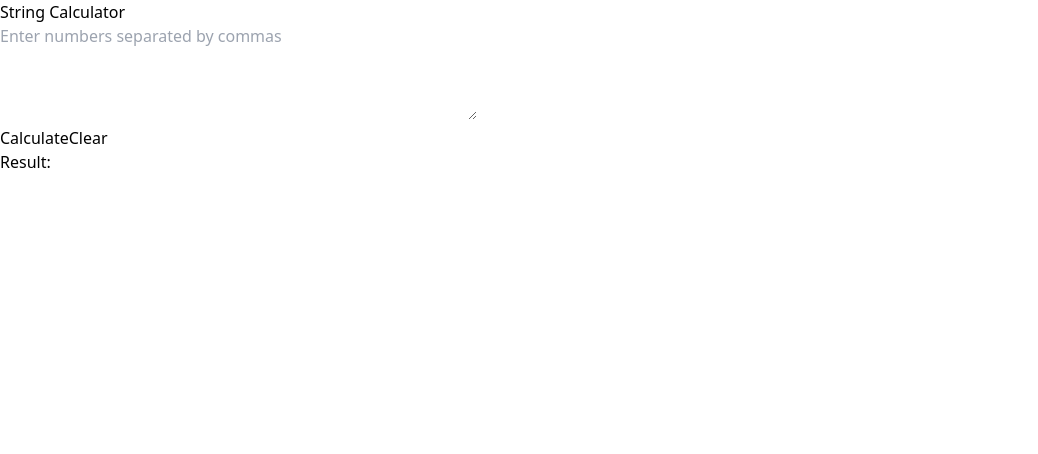
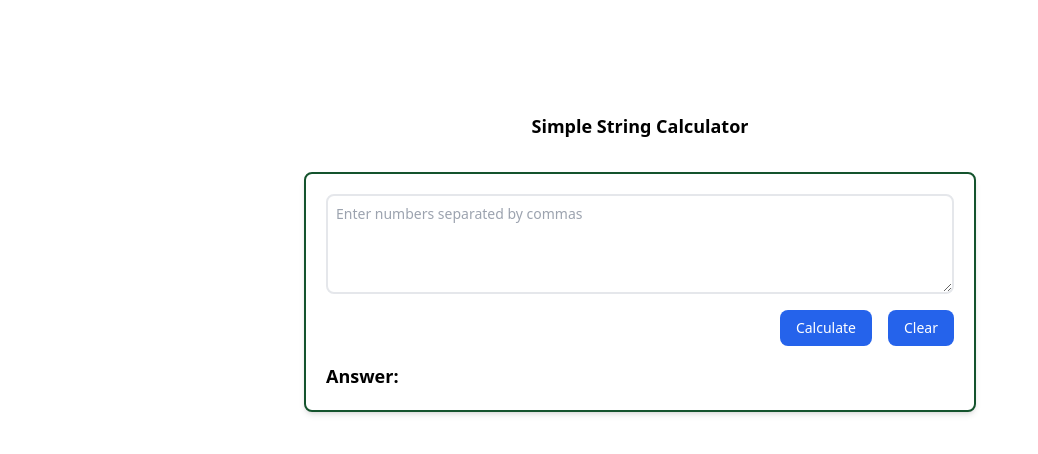
Before and after one commit to Vinaykumar070/https---github.com-Vinaykumar070-incubyte_test_string_calculator, a React (Vite) app: page / in a window 1280 px wide. Shown: the top 454 px of the page, without its empty margins (0-1038 px from the left). Built offline with nearby package versions, Linux system fonts and the light colour scheme.

Commit message:
updated files

```diff
--- a/package.json
+++ b/package.json
@@ -30,8 +30,8 @@
     "globals": "^15.11.0",
     "identity-obj-proxy": "^3.0.0",
     "jest-environment-jsdom": "^29.7.0",
-    "postcss": "^8.4.41",
-    "tailwindcss": "^3.4.10",
+    "postcss": "^8.4.49",
+    "tailwindcss": "^3.4.14",
     "ts-jest": "^29.2.4",
     "ts-node": "^10.9.2",
     "typescript": "~5.6.2",
--- a/src/components/StringCalculator.tsx
+++ b/src/components/StringCalculator.tsx
@@ -25,39 +25,39 @@ const StringCalculator: React.FC = () => {
 
   return (
     <>
-      <div className="max-w-md mx-auto p-4 mt-12 bg-white rounded-lg shadow-md bg-gradient-to-r from-teal-500 to-green-500">
-        <h2 className="text-lg font-bold mb-4 text-white">String Calculator</h2>
+   <h2 className="text-lg font-bold mb-8 text-black text-center mt-28">Simple String Calculator</h2>
+      <div className="max-w-2xl mx-auto p-5 mt-18 bg-white rounded-lg shadow-md bg-gradient-to-r border-2 border-green-900">
         <div className="flex flex-col">
           <textarea
             value={input}
             onChange={(e) => setInput(e.target.value)}
             rows={4}
             cols={50}
-            className="p-2 text-sm text-gray-700 rounded-lg focus:ring-blue-500 focus:border-blue-500"
+            className="p-2 text-sm text-gray-700 rounded-lg focus:ring-blue-500 focus:border-blue-500 border-2"
             placeholder="Enter numbers separated by commas"
           />
-          <div className="flex flex-row">
+          <div className="flex flex-row  flex justify-end">
             <button
               onClick={calculate}
-              className="mt-4 py-2 px-4 text-sm text-white bg-teal-700 rounded-lg hover:bg-teal-900"
+              className="mt-4 py-2 px-4 text-sm text-white bg-blue-600 rounded-lg hover:bg-blue-500"
             >
               Calculate
             </button>
             <button
               onClick={clear}
-              className="ml-4 mt-4 py-2 px-4 text-sm text-white bg-lime-600 rounded-lg hover:bg-lime-700"
+              className="ml-4 mt-4 py-2 px-4 text-sm text-white bg-blue-600 rounded-lg hover:bg-blue-500"
             >
               Clear
             </button>
           </div>
         </div>
-      </div>
-      <p className="mt-4 text-lg font-bold mx-auto text-center">
-        Result:{" "}
+        <p className="mt-4 text-lg font-bold mx-auto text-left">
+        Answer:{" "}
         <span className={` ${isError ? "text-red-500" : "text-green-600"} `}>
           {result}
         </span>
       </p>
+      </div>
     </>
   );
 };
--- /dev/null
+++ b/tailwind.config.js
@@ -0,0 +1,9 @@
+/** @type {import('tailwindcss').Config} */
+export default {
+  content: ["./index.css", "./src/**/*.{js,ts,jsx,tsx}"],
+  theme: {
+    extend: {},
+  },
+  plugins: [],
+  darkMode: "class",
+};
```
Also changed, not shown: 1 other file (tests, documents, lock files or other folders).
